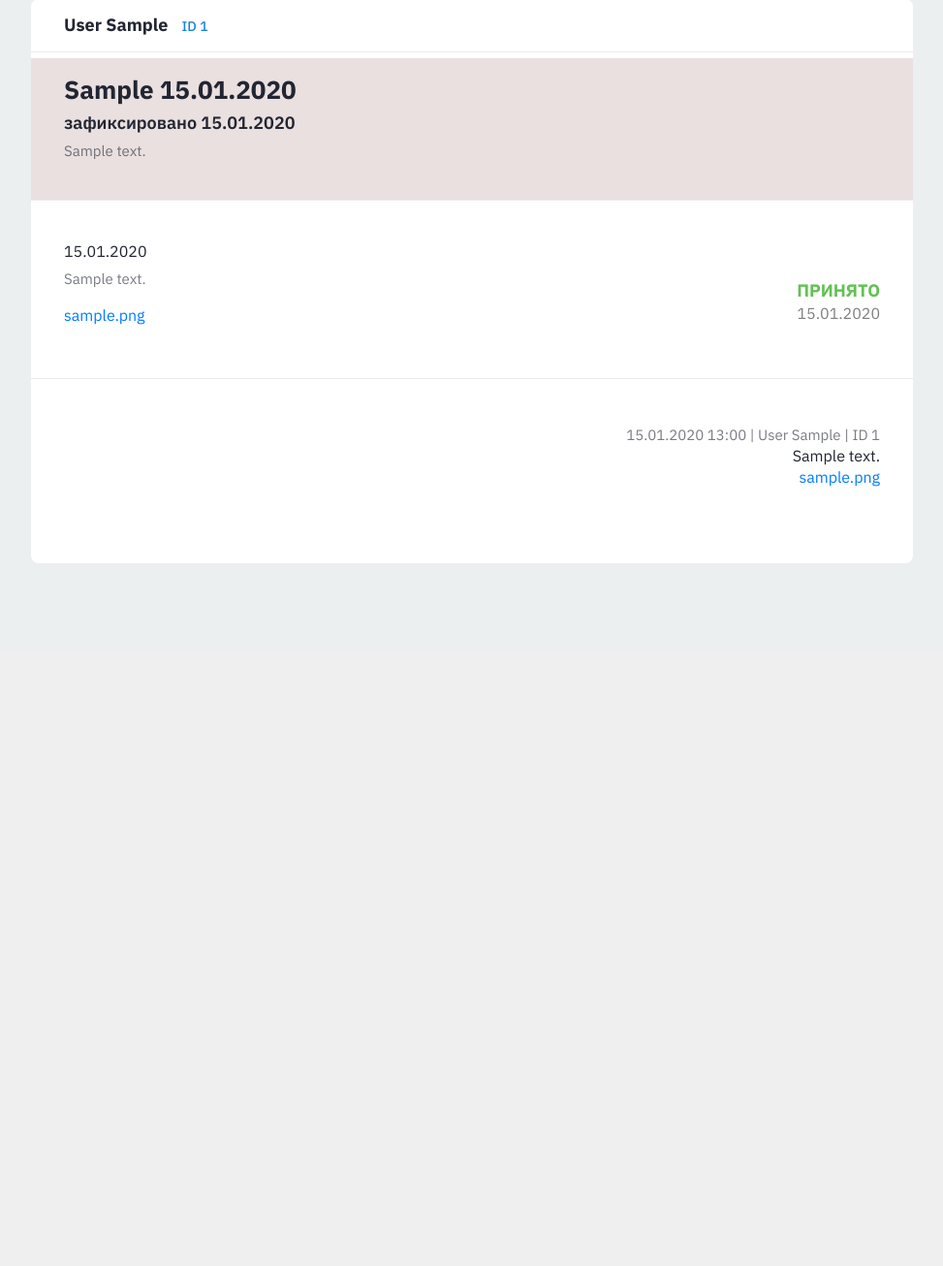
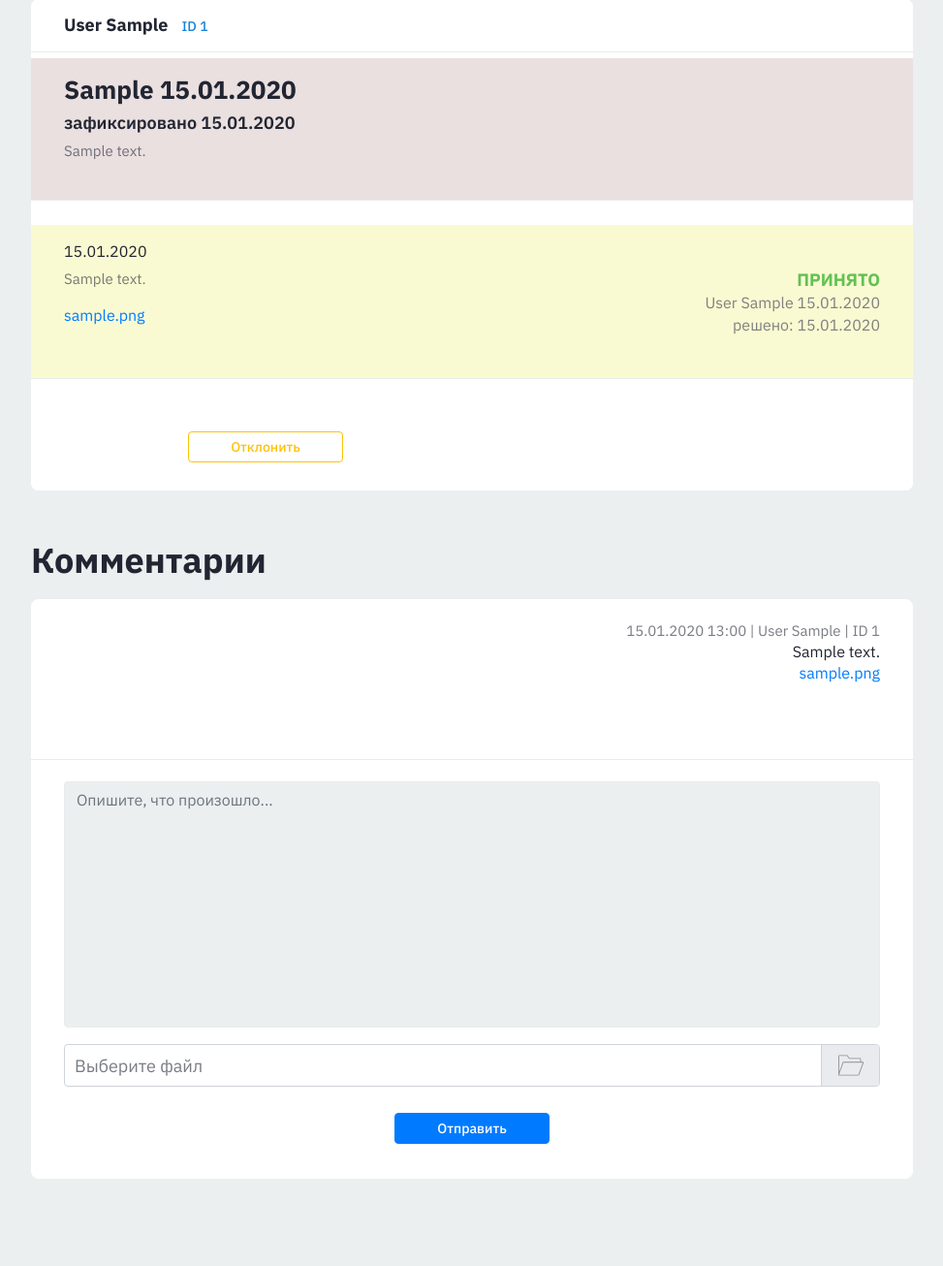
Before and after one commit to openprofession/unti_cards, a Django app: page /appeals/1 in a window 1280 px wide. Shown: the part 264-1570 px from the top of the page at 97% size, without its empty margins (153-1126 px from the left). Before the commit the page ends 845 px from the top, so only its background shows below. Run offline with Django 3.2, Linux system fonts and the light colour scheme; a user stored in the database is signed in; tables that the repository leaves empty hold one stand-in row (values such as "Sample post"); some libraries are stand-ins or nearby versions.

Commit message:
appeals - allow change result of appeal

```diff
--- a/src/red_cards/templates/home.html
+++ b/src/red_cards/templates/home.html
@@ -130,11 +130,14 @@
                         </div>
                       </div>
                 {% endif %}
+                {% if status.card.get_appeal %}
+                {% if status.card.type == status.card.TYPE_RED %}
+                  <div class="event-panel__item" style="text-align: center">
                   {% if status.name == status.NAME_CONSIDERATION %}
-                  <div class="event-panel__item" style="text-align: center">
                         <p class="timer-out">
                                 Запрос на рассмотрении.
                         </p>
+                {% endif %}
                   <a href="{% url 'appeals-detail-admin' pk=status.card.get_appeal.pk %}" target="_blank">
                   перейти в чат
                   </a>
@@ -150,6 +153,7 @@
                             </div>
                           {% endif %}
                       </div>
+                {% endif %}
                 {% endif %}
 
                 {% if status.name == status.NAME_ISSUED %}
--- a/src/red_cards/templates/red_cards/appeal_detail_admin.html
+++ b/src/red_cards/templates/red_cards/appeal_detail_admin.html
@@ -58,6 +58,7 @@
 
         </div>
 
+
       {% if request.user.is_assistant %}
             <div class="event-date">
 
@@ -76,12 +77,12 @@
             </div>
       {% endif %}
       </div>
+
     </div>
 
   </div>
-
-  <div class="section-block__item">
-    <div class="row align-items-center">
+  <div class="section-block__item" style="background-color: lightgoldenrodyellow">
+    <div class="row align-items-center" >
       <div class="col-md-9">
 
           <div class="form-group">
@@ -104,7 +105,7 @@
     </div>
   </div>
 
-    {% if request.user == appeal.executive and appeal.status == appeal.STATUS_IN_WORK %}
+    {% if request.user == appeal.executive %}
       <div class="users-list__item">
         <div class="row align-items-center">
           <div class="col-md-6" style="text-align: center;">
@@ -114,11 +115,14 @@
                     <input type="hidden" name="form_name" value="manage" />
 
                     <input type="hidden" name="appeal" value="{{ appeal.pk }}" />
-
-                    <button type="submit" name="action" value="accept" class="btn btn-outline-primary" >
+                    {% if appeal.status != appeal.STATUS_APPROVED %}
+                    <button type="submit" name="action" value="accept" class="btn btn-outline-success" >
                         Одобрить</button>
-                    <button type="submit" name="action" value="reject" class="btn btn-outline-primary" style="margin-left: 10px;">
+                        {% endif %}
+                    {% if appeal.status != appeal.STATUS_REJECTED %}
+                    <button type="submit" name="action" value="reject" class="btn btn-outline-warning" style="margin-left: 10px;">
                         Отклонить</button>
+                        {% endif %}
 
                 </form>
           </div>
@@ -127,6 +131,9 @@
     {% endif %}
 
 
+</div>
+<h2 class="section-title">Комментарии </h2>
+<div class="section-block event-block">
   <div class="section-block__item">
   {% if not comments %}
     <div class="row align-items-center">
@@ -174,7 +181,7 @@
           {% endfor %}
   </div>
 
-{% if appeal.status == appeal.STATUS_IN_WORK or appeal.status == appeal.STATUS_NEW %}
+{#{% if appeal.status != appeal.STATUS_APPROVED %}#}
   <div class="section-block__item">
     <div class="row align-items-center">
       <div class="col-md-12">
@@ -207,7 +214,7 @@
       </div>
   </div>
 
-{% endif %}
+{#{% endif %}#}
 </div>
 </div>
 {% endblock %}
--- a/src/red_cards/templates/red_cards/appeal_status.html
+++ b/src/red_cards/templates/red_cards/appeal_status.html
@@ -14,7 +14,6 @@
                     <div class="user-status__value orange-color">NA</div>
                 {% endif %}
             {% if request.user.is_assistant %}
-                {% if appeal.status == appeal.STATUS_NEW or appeal.status == appeal.STATUS_IN_WORK %}
                     {% if appeal.executive %}
                         <span style="color: gray;">{{ appeal.executive.get_full_name }}</span>
                         <span style="color: gray;">{{ appeal.date_assign|date:"d.m.Y"  }}</span>
@@ -29,12 +28,14 @@
                             <input type="hidden" name="action" value="assign" />
                             <button class="btn btn-outline-primary">взять в работу</button>
                         {% else %}
+                            {% if appeal.status != appeal.STATUS_APPROVED and appeal.status != appeal.STATUS_REJECTED %}
                             <input type="hidden" name="action" value="free" />
                             <button class="btn btn-outline-primary">отказаться</button>
+                            {% endif %}
                         {% endif %}
                     </form>
-                {% else %}
-                    <span style="color: gray;">{{ appeal.date_finished|date:"d.m.Y" }}</span>
+                {% if appeal.date_finished %}
+                    <span style="color: gray;">решено: {{ appeal.date_finished|date:"d.m.Y" }}</span>
                 {% endif %}
             {% endif %}
 
--- a/src/red_cards/views.py
+++ b/src/red_cards/views.py
@@ -462,13 +462,13 @@ class ExecutiveMixin:
             )
             return self.get(request, *args, **kwargs)
         #
-        if appeal.status in (
-                appeal.STATUS_APPROVED, appeal.STATUS_REJECTED
-        ):
-            messages.error(
-                request, 'Данная заявка закрыта.'
-            )
-            return self.get(request, *args, **kwargs)
+        # if appeal.status in (
+        #         appeal.STATUS_APPROVED, appeal.STATUS_REJECTED
+        # ):
+        #     messages.error(
+        #         request, 'Данная заявка закрыта.'
+        #     )
+        #     return self.get(request, *args, **kwargs)
         #
         action = self.request.POST.get('action')
         if action == 'assign':
@@ -590,11 +590,11 @@ class AppealDetailAdminView(RolePermissionMixin, ExecutiveMixin, BaseAppealsView
         if form_name == 'comment':
             context = self.get_context_data(**kwargs)
             appeal = context['appeal']
-            if appeal.status not in (
-                    appeal.STATUS_NEW,
-                    appeal.STATUS_IN_WORK,
-            ):
-                return self.get(request, *args, **kwargs)
+            # if appeal.status not in (
+            #         appeal.STATUS_NEW,
+            #         appeal.STATUS_IN_WORK,
+            # ):
+            #     return self.get(request, *args, **kwargs)
             #
             comment_form = AppealCommentForm(
                 data=self.request.POST,
@@ -628,9 +628,9 @@ class AppealDetailAdminView(RolePermissionMixin, ExecutiveMixin, BaseAppealsView
                 return self.get(request, *args, **kwargs)
             #
 
-            if appeal.status != appeal.STATUS_IN_WORK:
-                messages.error(request, 'Заявка уже закрыта')
-                return self.get(request, *args, **kwargs)
+            # if appeal.status != appeal.STATUS_IN_WORK:
+            #     messages.error(request, 'Заявка уже закрыта')
+            #     return self.get(request, *args, **kwargs)
             #
 
             action = self.request.POST.get('action')
```
Lines whose indentation alone changed are shown as unchanged.
